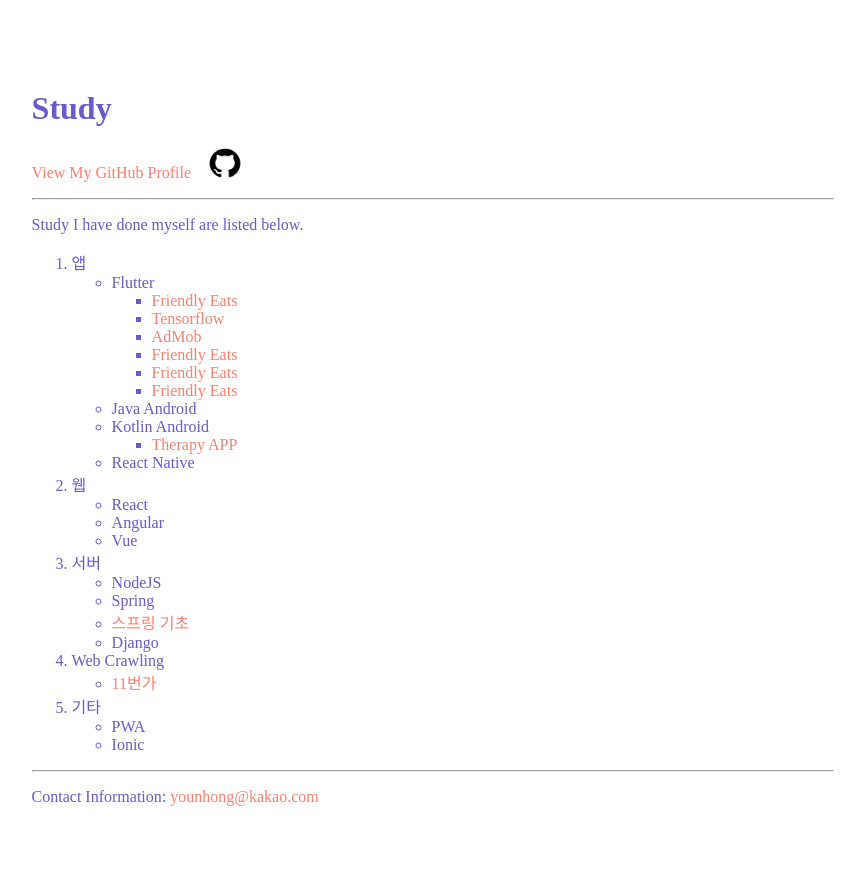
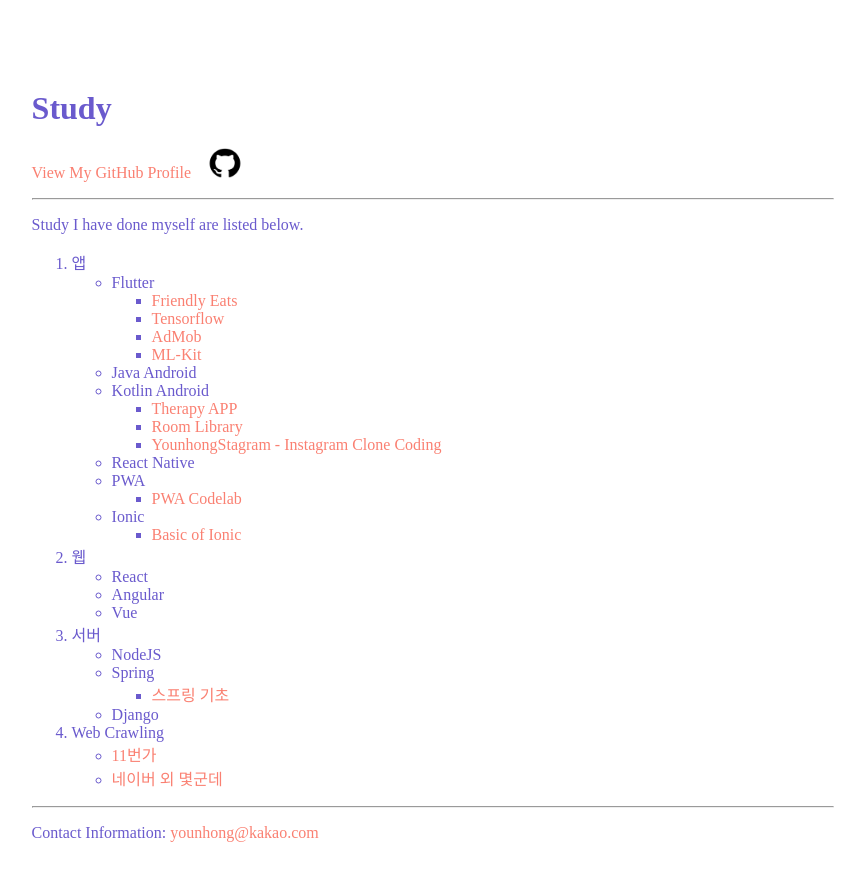
Before and after one commit to Younhong/younhong.github.io, a Jekyll site: the page projects/study/index.html, which Jekyll copies as it is, in a window 1280 px wide. Shown: the top 881 px of the page, without its empty margins (58-923 px from the left). Built offline with Jekyll 4.4.1, drawn with Linux system fonts in a browser that asks for light colours.

Commit message:
Update index.html

```diff
--- a/projects/study/index.html
+++ b/projects/study/index.html
@@ -45,20 +45,28 @@
                 <li><a href="https://github.com/Younhong/Friendly-Eat">Friendly Eats</a></li>
                 <li><a href="https://github.com/Younhong/Flutter-Tensorflow">Tensorflow</a></li>
                 <li><a href="https://github.com/Younhong/Flutter-AdMob">AdMob</a></li>
-
-                <li><a href="https://github.com/Younhong/Friendly-Eat">Friendly Eats</a></li>
-                <li><a href="https://github.com/Younhong/Friendly-Eat">Friendly Eats</a></li>
-                <li><a href="https://github.com/Younhong/Friendly-Eat">Friendly Eats</a></li>
-
+                <li><a href="https://github.com/Younhong/Flutter-ML-Kit">ML-Kit</a></li>
               </ul>
             </li>
             <li>Java Android</li>
             <li>Kotlin Android
               <ul>
                 <li><a href="https://github.com/Younhong/TherapyApp">Therapy APP</a></li>
+                <li><a href="https://github.com/Younhong/KotlinRoomDB">Room Library</a></li>
+                <li><a href="https://github.com/Younhong/YounhongStagram">YounhongStagram - Instagram Clone Coding</a></li>
               </ul>
             </li>
             <li>React Native</li>
+            <li>PWA
+              <ul>
+                <li><a href="https://github.com/Younhong/Learn-PWA">PWA Codelab</a></li>
+              </ul>
+            </li>
+            <li>Ionic
+              <ul>
+                <li><a href="https://github.com/Younhong/Learn-Ionic">Basic of Ionic</a></li>
+              </ul>
+            </li>
           </ul>
         </li>
         <li>웹
@@ -72,7 +80,9 @@
           <ul>
             <li>NodeJS</li>
             <li>Spring
-              <li><a href="https://github.com/Younhong/Learn-Spring">스프링 기초</a></li>
+              <ul>
+                <li><a href="https://github.com/Younhong/Learn-Spring">스프링 기초</a></li>
+              </ul>
             </li>
             <li>Django</li>
           </ul>
@@ -80,12 +90,7 @@
         <li> Web Crawling
           <ul>
             <li><a href="https://github.com/Younhong/ShoppingMall-OpenAPI">11번가</a></li>
-          </ul>
-        </li>
-        <li>기타
-          <ul>
-            <li>PWA</li>
-            <li>Ionic</li>
+            <li><a href="https://github.com/Younhong/Learn-Web-Crawling">네이버 외 몇군데</a></li>
           </ul>
         </li>
       </ol>
```
